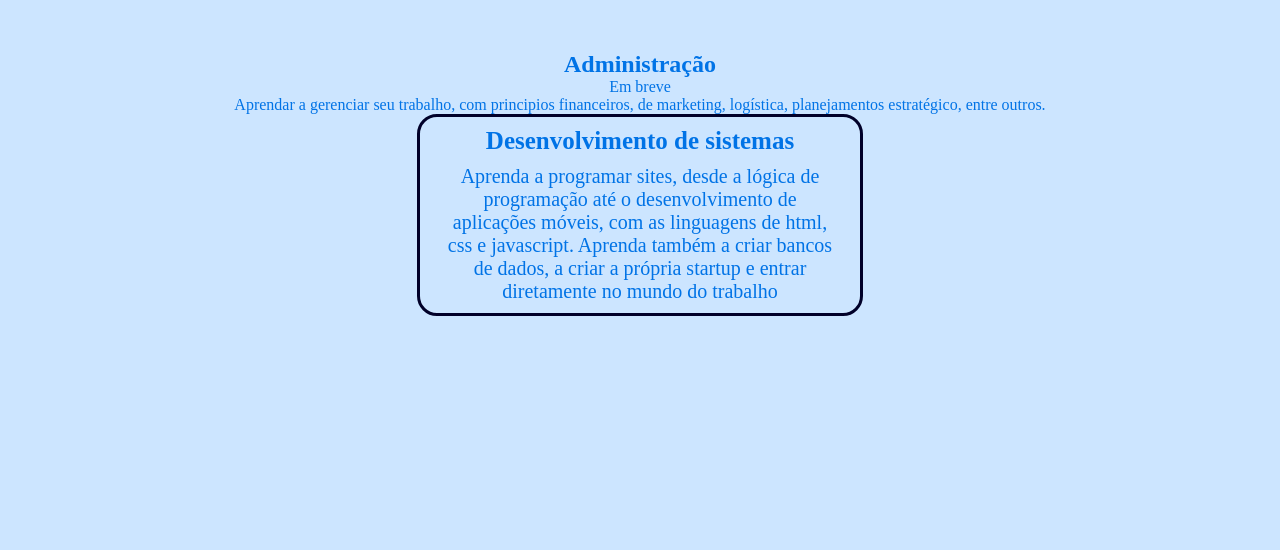
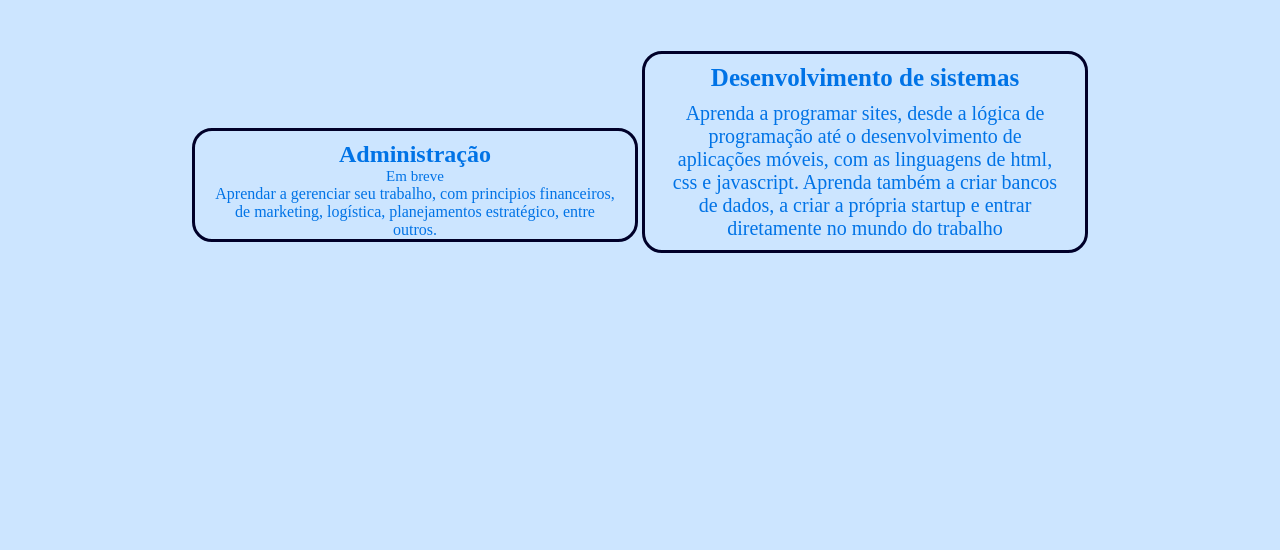
Before and after one commit to Antonio-Alisson-Teixeira-Cruz/Projeto-Pessoal-Guia-de-Curso, a plain HTML site: page index.html in a window 1280 px wide. Shown: the part 144-694 px from the top of the page. Drawn offline with Linux system fonts and the light colour scheme.

Commit message:
Update style.css

```diff
--- a/src/style/style.css
+++ b/src/style/style.css
@@ -97,6 +97,21 @@ a {
     margin-bottom: 10px;
 }
 
+.adm {
+    display: inline-block;
+    border: solid 3px rgb(0, 0, 41);
+    border-radius: 20px;
+    width: 400px;
+    text-align: center;
+
+    padding: 10px 20px 0 20px;
+}
+
+.warning {
+    font-size: 15px;
+
+}
+
 .footer {
     background-color: var(--footer-color);
     color: #1b5fc5;
```
